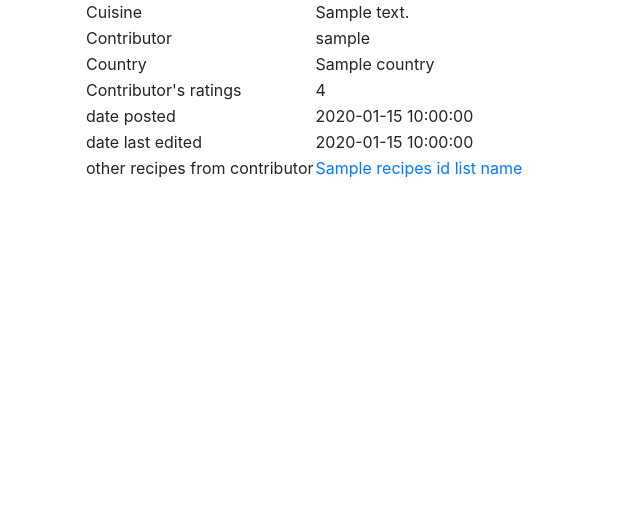
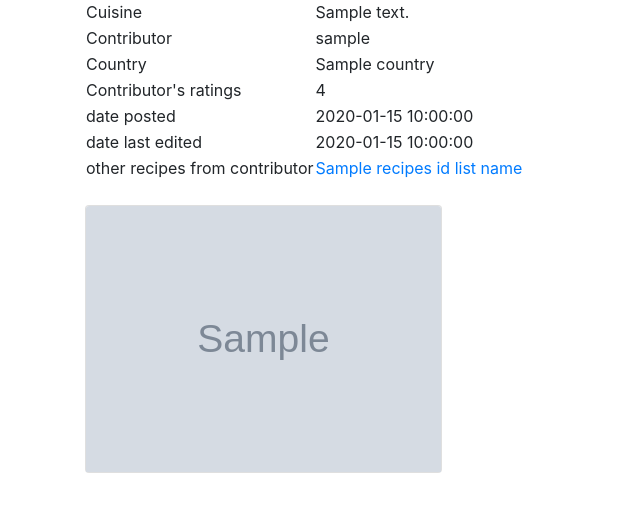
Before and after one commit to ksngo/Project3-recipes, a Flask app: template templates/public_recipe.html in a window 1280 px wide. Shown: the part 257-769 px from the top of the page, without its empty margins (0-640 px from the left). Run offline with Flask 2, Linux system fonts and the light colour scheme; the template is opened without the code that fills it: most values are stand-ins (such as "Sample title", 1, 10 or a date in 2020); grey boxes marked "Sample" are stand-in pictures; some libraries are stand-ins or nearby versions.

Commit message:
display image in public recipe page ok.

```diff
--- a/templates/public_recipe.html
+++ b/templates/public_recipe.html
@@ -92,6 +92,17 @@
         {%endfor%}
         </td>
     </tr>
-</table>
+</table> </br>
+
+<div class="card-columns">
+
+     {% for i in get_recipe.photos %}
+        <div class="card">
+            <img src="{{i}}" class="card-img-top" alt="image {{loop.index0}}">
+        </div>
+    {%endfor%}
+
+</div>
+
 
 {%endblock%}
```
